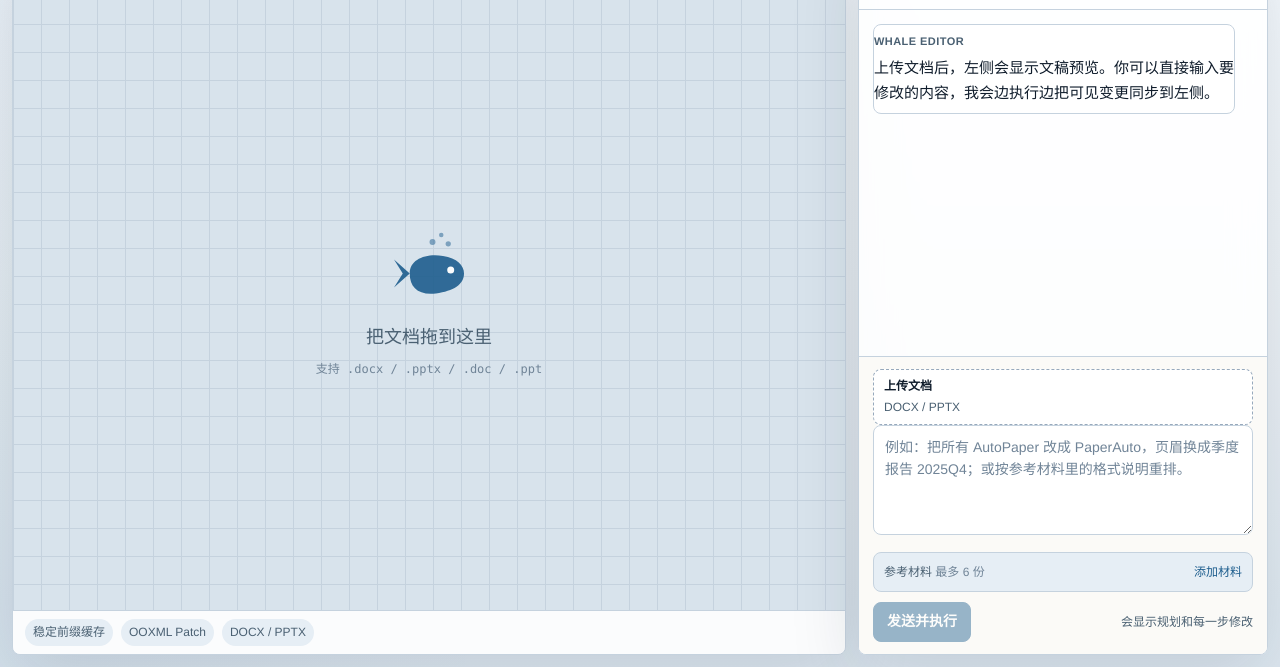
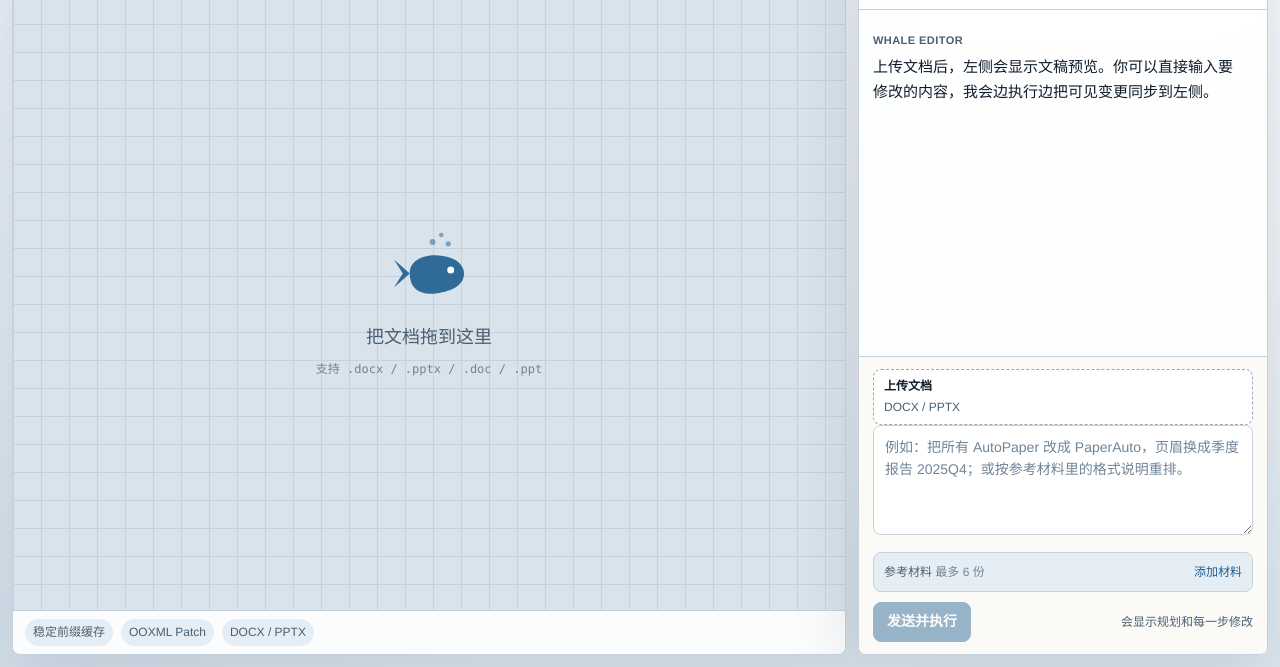
Before and after one commit to Hans-han/whale-editor, a website: page apps/web/index.html in a window 1280 px wide. Shown: the part 133-800 px from the top of the page. Drawn offline with Linux system fonts and the light colour scheme.

Commit message:
style(ui): drop the box around the intro message — let it flow as ambient text

```diff
--- a/apps/web/app.css
+++ b/apps/web/app.css
@@ -1512,6 +1512,10 @@ textarea::placeholder {
 
 .intro-message {
   padding: 8px 0;
+  background: transparent;
+  border: none;
+  border-radius: 0;
+  margin-right: 0;
 }
 
 .message-body {
```
